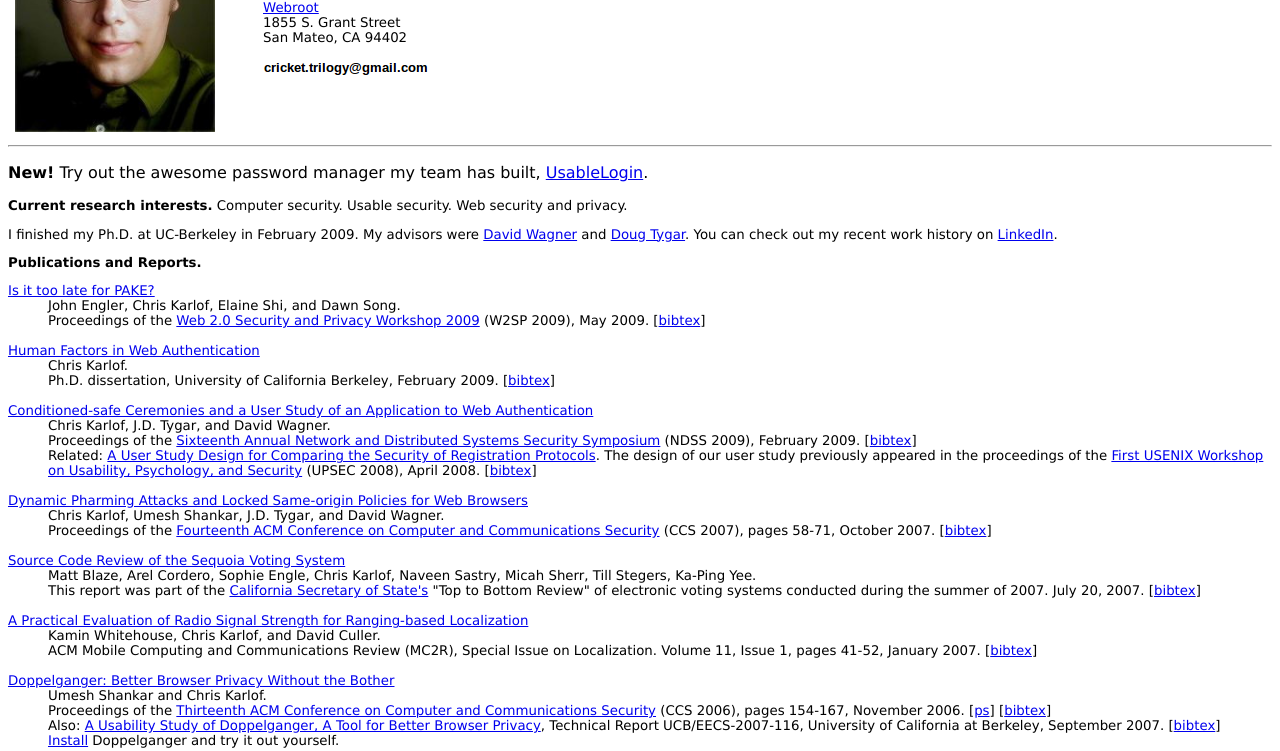
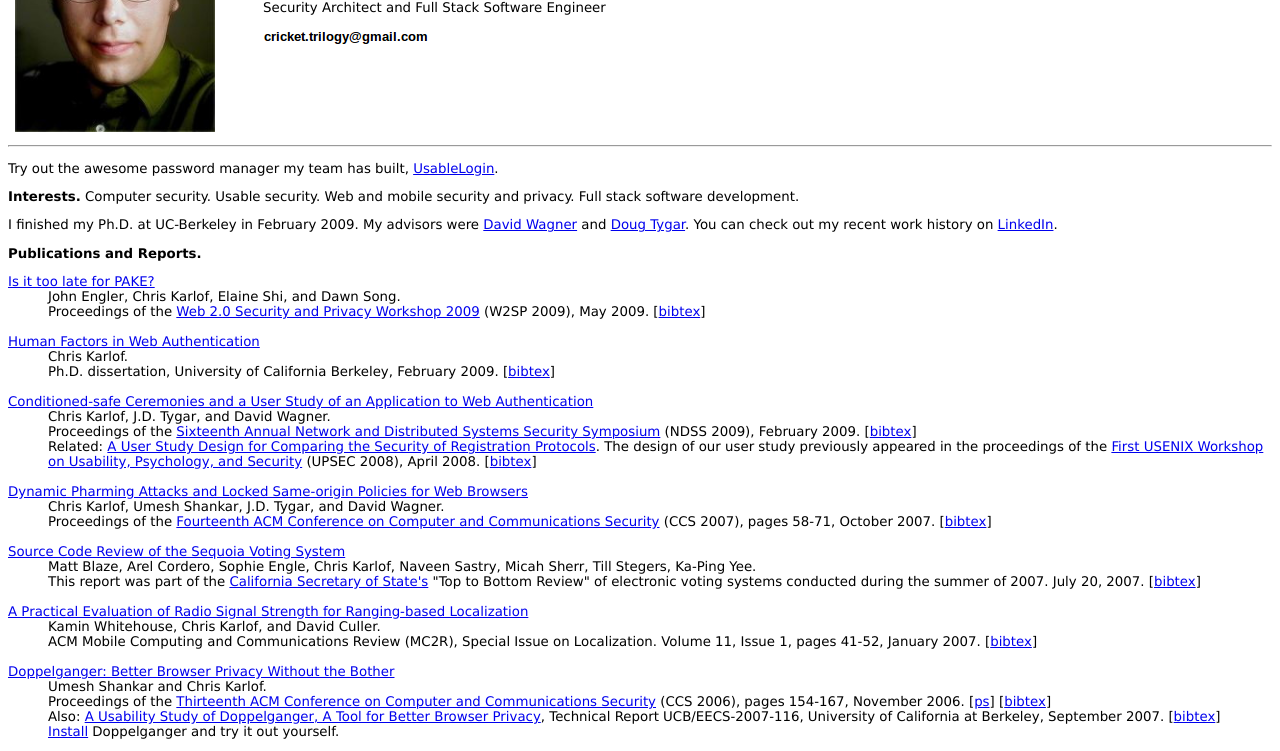
Before and after one commit to ckarlof/website, a plain HTML site: page index.html in a window 1280 px wide. Shown: the part 142-893 px from the top of the page. Drawn offline with Linux system fonts and the light colour scheme.

Commit message:
changed current title

```diff
--- a/index.html
+++ b/index.html
@@ -2,12 +2,9 @@
 <head>
 <title>Chris Karlof</title>
 
-<!-- - the space of indifference is where we breathe !-->
 </head>
 <link rel="stylesheet" type="text/css" href="styles.css">
 <body bgcolor="white">
-
-<!--<h1>Chris Karlof</h1>!-->
 
 <table border=0><tr>
 <td>
@@ -17,10 +14,9 @@
 
 <td>
 <h2>Chris Karlof</h2>
-Senior Software Engineer<br><br>
-<a href="http://www.webroot.com/">Webroot</a><br>
-1855 S. Grant Street<br>
-San Mateo, CA 94402<br> <br>
+<p>
+Security Architect and Full Stack Software Engineer
+</p>
 
 <img src="pix/em.png" style="margin-left: -0.25em"> <br>
 </td>
@@ -28,16 +24,16 @@ San Mateo, CA 94402<br> <br>
 </table>
 
 <hr>
-<p style="font-size: 16px"><b>New!</b> Try out the awesome password manager my team has built, <a href="http://dashboard.usablelogin.net/welcome">UsableLogin</a>.</p>
+<p>Try out the awesome password manager my team has built, <a href="http://dashboard.usablelogin.net/welcome">UsableLogin</a>.</p>
 
-<p><b>Current research interests.</b> Computer security. Usable security. Web
-security and privacy.
+<p><b>Interests.</b> Computer security. Usable security. Web and mobile
+security and privacy. Full stack software development.</p>
 
 <p>
 I finished my Ph.D. at UC-Berkeley in February 2009. My advisors were <a href="http://www.cs.berkeley.edu/~daw/">David
 Wagner</a> and <a href="http://www.cs.berkeley.edu/~tygar">Doug Tygar</a>. You can check out my recent work history
   on <a href="http://www.linkedin.com/in/karlof">LinkedIn</a>.
-
+</p>
 <p><b>Publications and Reports.</b>
 <dl>
 <dt> <a href="papers/pake-w2sp09.pdf">Is it too late for PAKE?</a>
```
